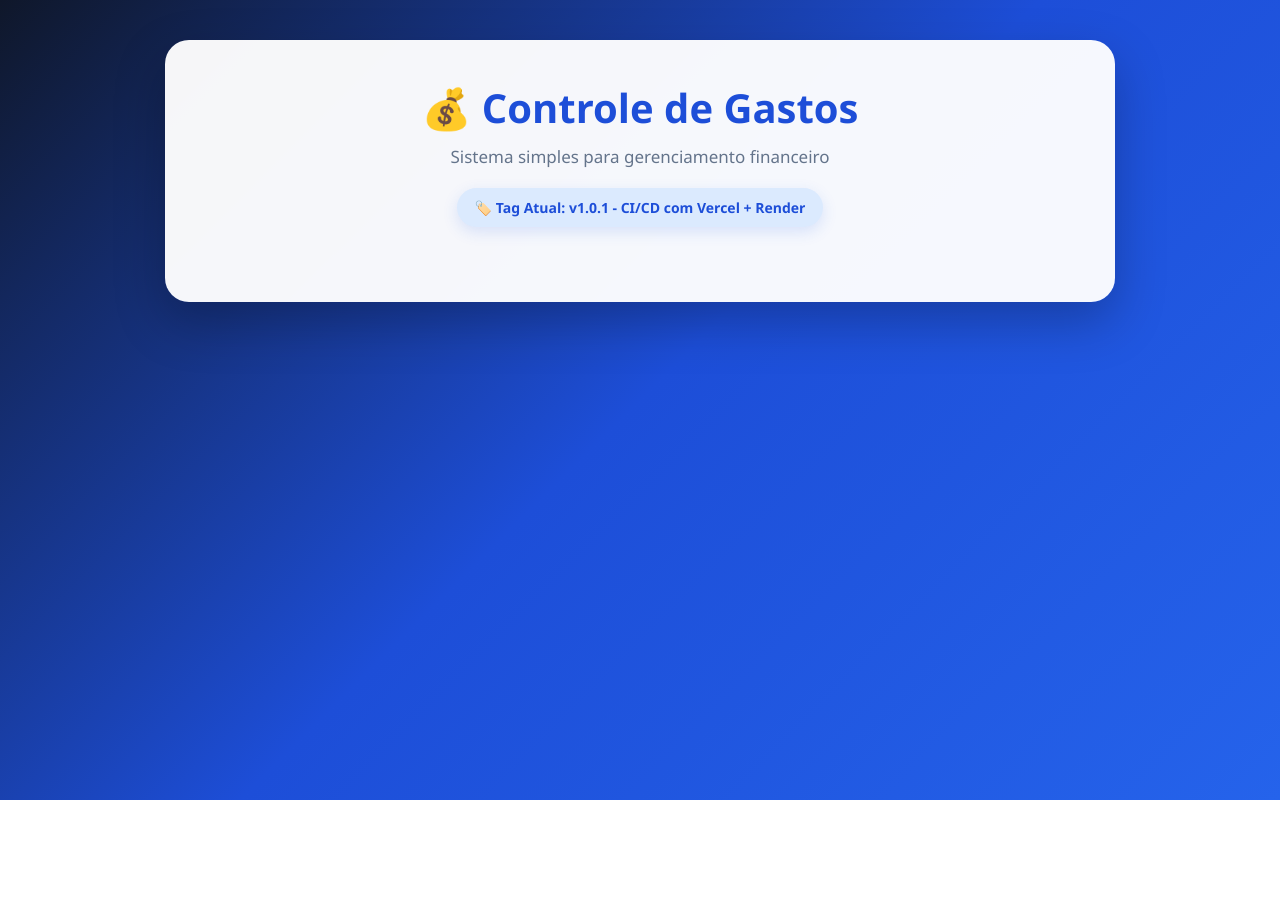
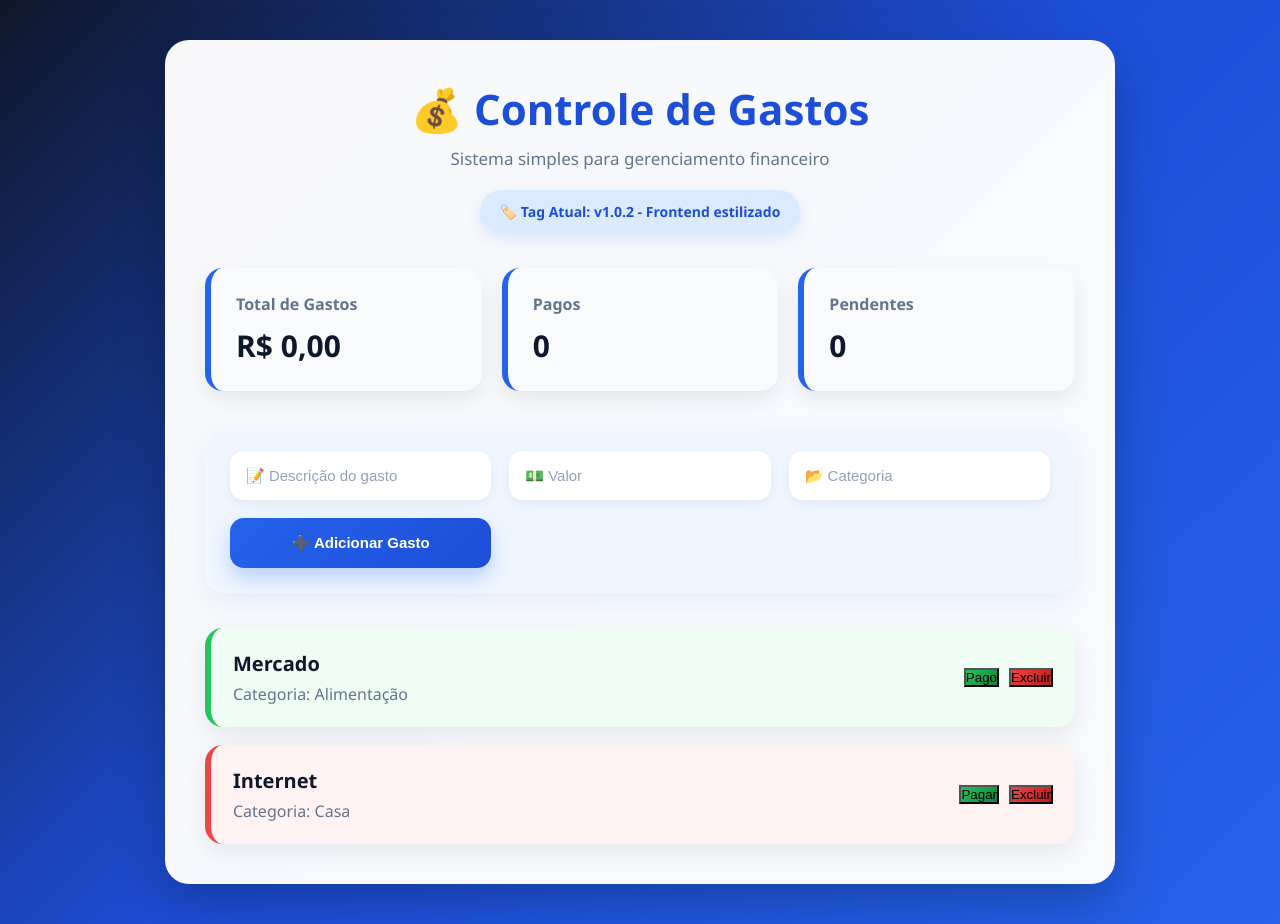
Before and after one commit to kaiorss/controle-gastos-frontend, a plain HTML site: page index.html in a window 1280 px wide. Before the commit the page ends 800 px from the top, so only its background shows below. Drawn offline with Linux system fonts and the light colour scheme.

Commit message:
style(frontend): melhorar estilização do formulário de gastos

```diff
--- a/index.html
+++ b/index.html
@@ -1,6 +1,7 @@
 <!DOCTYPE html>
 <html lang="pt-BR">
 <head>
+
   <meta charset="UTF-8">
   <meta name="viewport" content="width=device-width, initial-scale=1.0">
 
@@ -15,7 +16,7 @@
     }
 
     body{
-      font-family: 'Segoe UI', Tahoma, Geneva, Verdana, sans-serif;
+      font-family:'Segoe UI',Tahoma,Geneva,Verdana,sans-serif;
       min-height:100vh;
       background:
       linear-gradient(135deg,#0f172a,#1d4ed8,#2563eb);
@@ -26,7 +27,7 @@
     .container{
       max-width:950px;
       margin:auto;
-      background:rgba(255,255,255,0.96);
+      background:rgba(255,255,255,0.97);
       border-radius:24px;
       padding:40px;
       box-shadow:
@@ -35,7 +36,7 @@
 
     h1{
       text-align:center;
-      font-size:40px;
+      font-size:42px;
       color:#1d4ed8;
       margin-bottom:10px;
     }
@@ -52,7 +53,7 @@
       margin:0 auto 35px auto;
       background:#dbeafe;
       color:#1d4ed8;
-      padding:10px 18px;
+      padding:12px 20px;
       border-radius:999px;
       font-size:14px;
       font-weight:bold;
@@ -63,13 +64,13 @@
     .resumo{
       display:flex;
       gap:20px;
-      margin-bottom:30px;
+      margin-bottom:35px;
       flex-wrap:wrap;
     }
 
     .card-resumo{
       flex:1;
-      min-width:200px;
+      min-width:220px;
       background:#f8fafc;
       border-radius:18px;
       padding:25px;
@@ -98,44 +99,60 @@
     .formulario{
       display:grid;
       grid-template-columns:
-      repeat(auto-fit,minmax(180px,1fr));
-      gap:15px;
-      margin-bottom:30px;
+      repeat(auto-fit,minmax(220px,1fr));
+      gap:18px;
+      margin-bottom:35px;
+      background:#eff6ff;
+      padding:25px;
+      border-radius:20px;
+      box-shadow:
+      inset 0 2px 10px rgba(255,255,255,0.6),
+      0 10px 25px rgba(37,99,235,0.08);
     }
 
-    input{
-      padding:14px;
+    .formulario input{
+      padding:16px;
       border:none;
-      border-radius:12px;
-      background:#f1f5f9;
+      border-radius:14px;
+      background:white;
       font-size:15px;
+      color:#0f172a;
+      box-shadow:
+      0 4px 12px rgba(0,0,0,0.06);
+      transition:0.2s;
       outline:none;
-      transition:0.2s;
     }
 
-    input:focus{
-      background:white;
-      box-shadow:
-      0 0 0 3px rgba(37,99,235,0.2);
+    .formulario input::placeholder{
+      color:#94a3b8;
     }
 
-    button{
+    .formulario input:focus{
+      transform:translateY(-2px);
+      box-shadow:
+      0 0 0 4px rgba(37,99,235,0.2),
+      0 10px 20px rgba(37,99,235,0.12);
+    }
+
+    .formulario button{
       border:none;
-      border-radius:12px;
-      padding:14px;
+      border-radius:14px;
       background:
       linear-gradient(135deg,#2563eb,#1d4ed8);
       color:white;
       font-size:15px;
       font-weight:bold;
+      padding:16px;
       cursor:pointer;
       transition:0.2s;
+      box-shadow:
+      0 10px 20px rgba(37,99,235,0.25);
     }
 
-    button:hover{
-      transform:translateY(-2px);
+    .formulario button:hover{
+      transform:translateY(-3px);
       box-shadow:
-      0 10px 20px rgba(37,99,235,0.35);
+      0 15px 30px rgba(37,99,235,0.35);
     }
 
     .gasto{
@@ -235,8 +252,67 @@
     </p>
 
     <p class="version">
-      🏷️ Tag Atual: v1.0.1 - CI/CD com Vercel + Render
+      🏷️ Tag Atual: v1.0.2 - Frontend estilizado
     </p>
+
+    <div class="resumo">
+
+      <div class="card-resumo">
+        <h3>Total de Gastos</h3>
+        <p>R$ 0,00</p>
+      </div>
+
+      <div class="card-resumo">
+        <h3>Pagos</h3>
+        <p>0</p>
+      </div>
+
+      <div class="card-resumo">
+        <h3>Pendentes</h3>
+        <p>0</p>
+      </div>
+
+    </div>
+
+    <div class="formulario">
+
+      <input type="text" placeholder="📝 Descrição do gasto">
+
+      <input type="number" placeholder="💵 Valor">
+
+      <input type="text" placeholder="📂 Categoria">
+
+      <button>➕ Adicionar Gasto</button>
+
+    </div>
+
+    <div class="gasto pago">
+
+      <div>
+        <strong>Mercado</strong>
+        <p>Categoria: Alimentação</p>
+      </div>
+
+      <div class="acoes">
+        <button class="btn-pagar">Pago</button>
+        <button class="btn-excluir">Excluir</button>
+      </div>
+
+    </div>
+
+    <div class="gasto pendente">
+
+      <div>
+        <strong>Internet</strong>
+        <p>Categoria: Casa</p>
+      </div>
+
+      <div class="acoes">
+        <button class="btn-pagar">Pagar</button>
+        <button class="btn-excluir">Excluir</button>
+      </div>
+
+    </div>
 
   </div>
 
```
